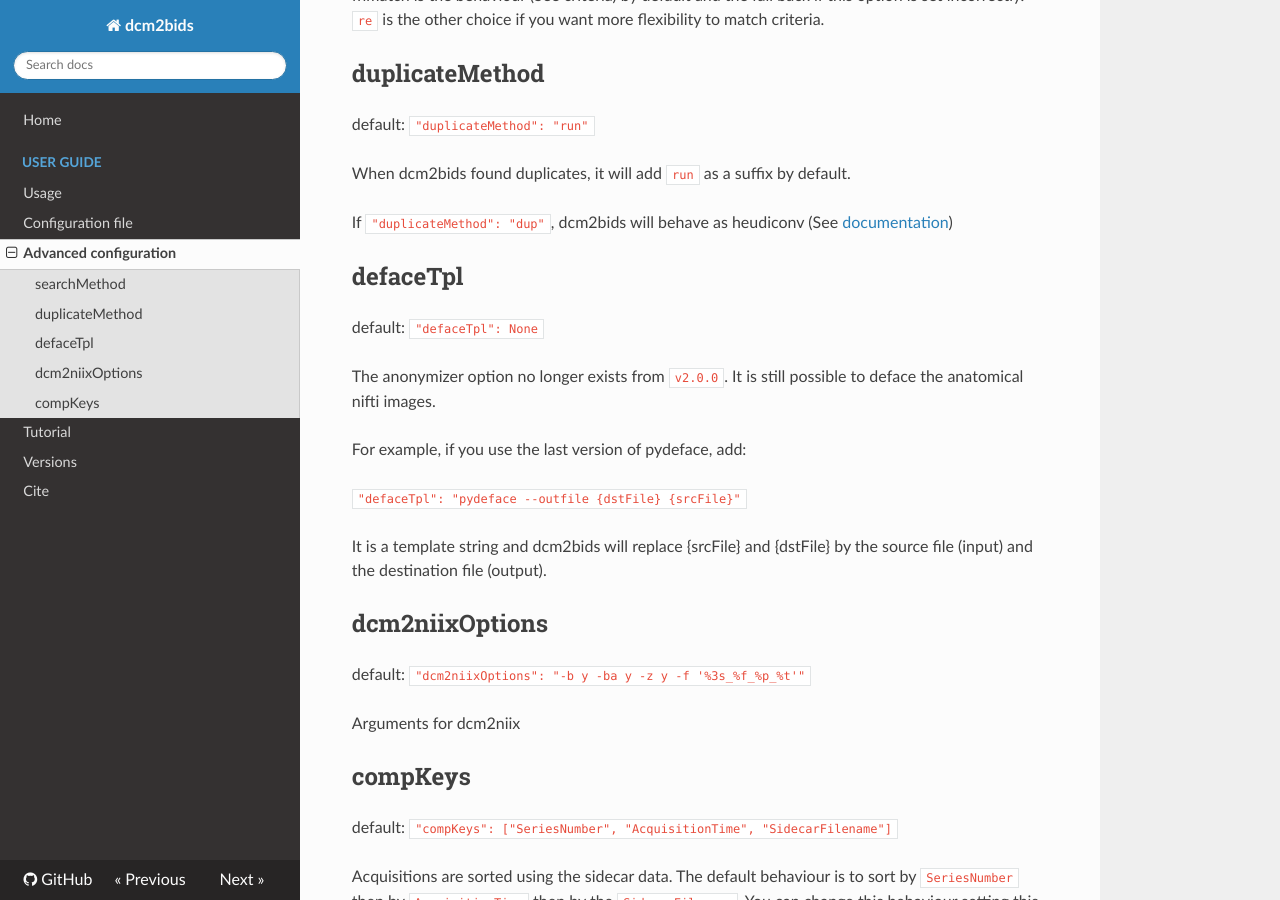
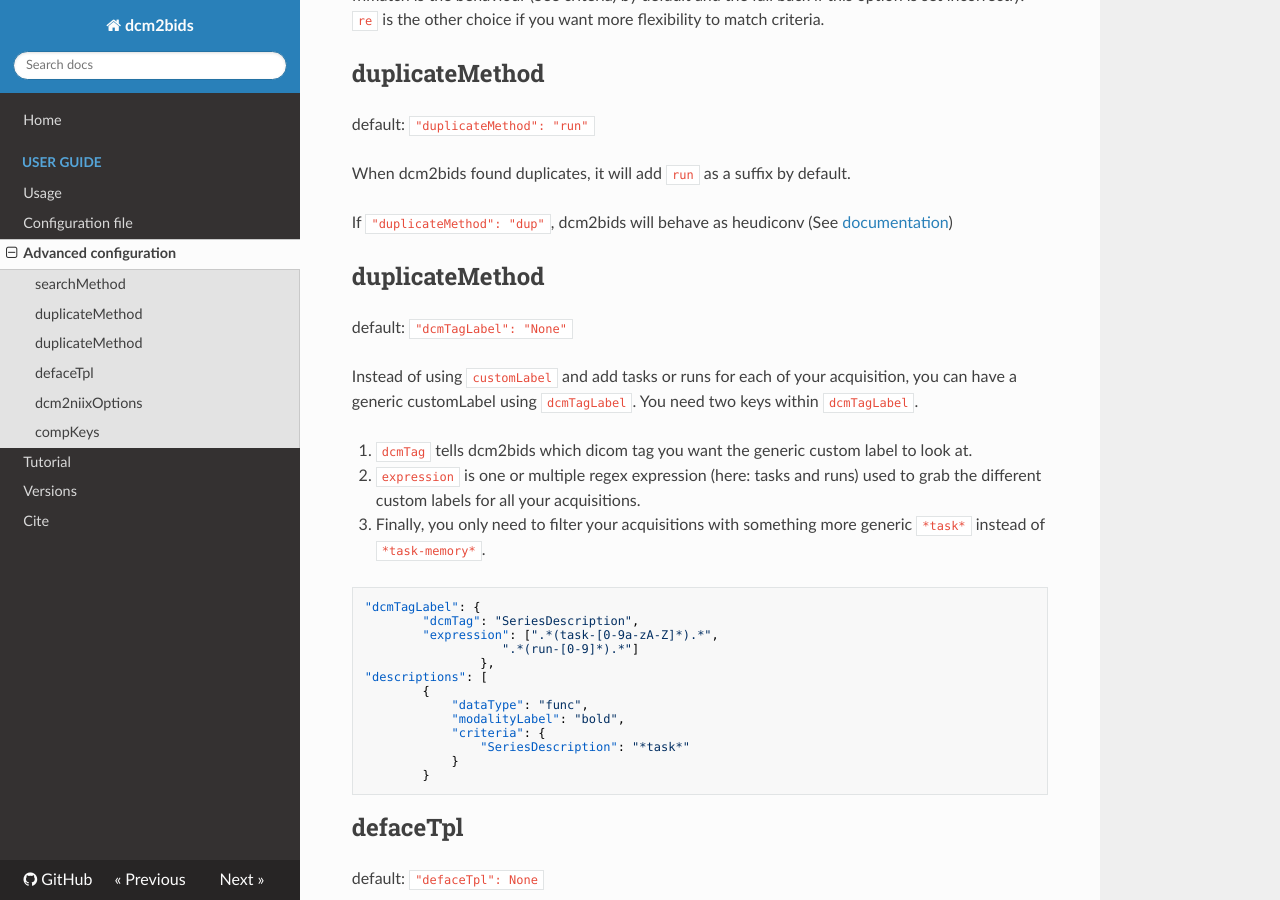
Before and after one commit to UNFmontreal/Dcm2Bids, an MkDocs documentation site: the page built from docs/advance.md, in a window 1280 px wide and 900 px high, scrolled down 494 px. Built offline with MkDocs 1.6.1, drawn with Linux system fonts in a browser that asks for light colours; nearby versions of some CDN libraries.

Commit message:
add documentation

````diff
--- a/docs/advance.md
+++ b/docs/advance.md
@@ -30,6 +30,33 @@
 
 If `"duplicateMethod": "dup"`, dcm2bids will behave as heudiconv (See [documentation](https://heudiconv.readthedocs.io/en/latest/changes.html#id8))
 
+## duplicateMethod
+
+default: `"dcmTagLabel": "None"`
+
+Instead of using `customLabel` and add tasks or runs for each of your acquisition, you can have a generic customLabel using `dcmTagLabel`. You need two keys within `dcmTagLabel`.
+
+1. `dcmTag` tells dcm2bids which dicom tag you want the generic custom label to look at.
+2. `expression` is one or multiple regex expression (here: tasks and runs) used to grab the different custom labels for all your acquisitions.
+3. Finally, you only need to filter your acquisitions with something more generic `*task*` instead of `*task-memory*`.
+
+
+```
+"dcmTagLabel": {
+		"dcmTag": "SeriesDescription",
+		"expression": [".*(task-[0-9a-zA-Z]*).*",
+			       ".*(run-[0-9]*).*"]
+                },
+"descriptions": [
+        {
+            "dataType": "func",
+            "modalityLabel": "bold",
+            "criteria": {
+                "SeriesDescription": "*task*"
+            }
+        }
+```
+
 ## defaceTpl
 
 default: `"defaceTpl": None`
````
